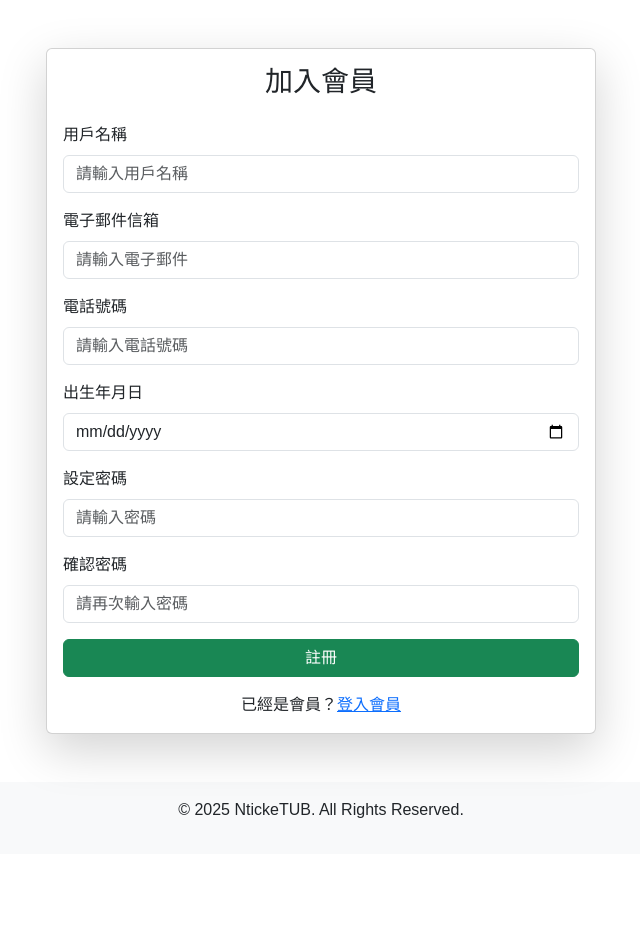
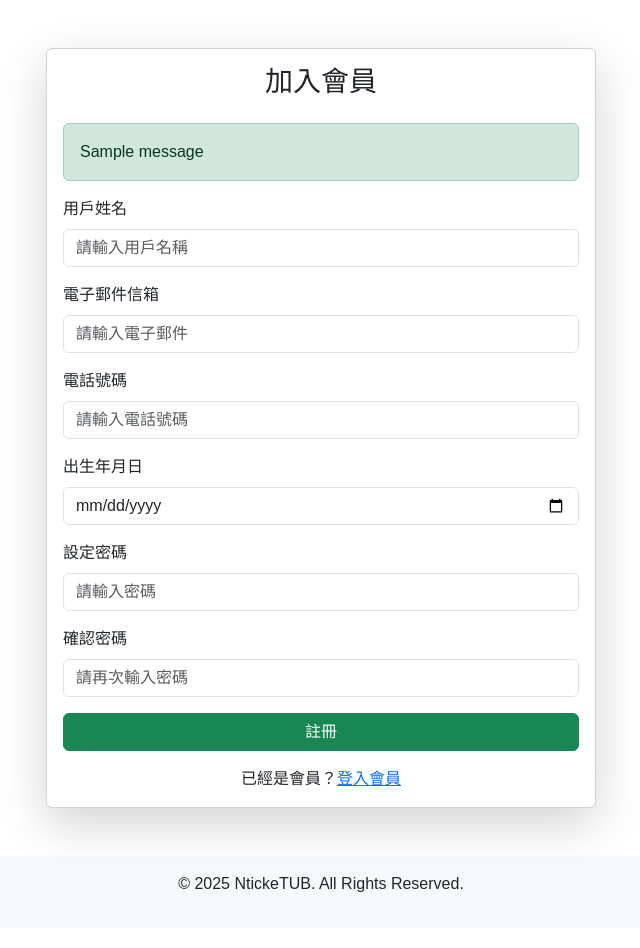
Before and after one commit to Aurororara/ticket-system, a Flask app: page /register in a window 1280 px wide. Shown: the part 74-1022 px from the top of the page, without its empty margins (319-959 px from the left). Before the commit the page ends 892 px from the top, so only its background shows below. Run offline with Flask 3, Linux system fonts and the light colour scheme; tables that the repository leaves empty hold one stand-in row (values such as "Sample post"); one stand-in notice (Sample message) is shown.

Commit message:
希望可以

```diff
--- a/app.py
+++ b/app.py
@@ -83,7 +83,7 @@ def load_user(user_id):
     return Member.query.get(int(user_id))
 
 # =======================
-# 登入
+# 登入登出
 # =======================
 @app.route('/login', methods=['GET', 'POST'])
 def login():
--- a/models/member.py
+++ b/models/member.py
@@ -5,13 +5,12 @@ class Member(UserMixin, db.Model):  # ← 加上 UserMixin
   __tablename__ = 'member'
   mem_id = db.Column(db.Integer, primary_key=True)
   mem_name = db.Column(db.String(255))
-  mem_acc = db.Column(db.String(255))
   mem_email = db.Column(db.String(255))
   mem_pwd = db.Column(db.String(255))
   birthday = db.Column(db.Date)
   mem_phone = db.Column(db.String(20))
-  createdAt = db.Column(db.Date)
-  updatedAt = db.Column(db.Date)
+  createdAt = db.Column(db.DateTime)
+  updatedAt = db.Column(db.DateTime)
 
   def get_id(self):
     return str(self.mem_id)  # 這樣 Flask-Login 才知道登入的是誰
--- a/templates/register.html
+++ b/templates/register.html
@@ -7,10 +7,23 @@
   <div class="card shadow-lg" style="max-width: 550px; width: 100%;">
     <div class="card-body">
       <h3 class="card-title text-center mb-4">加入會員</h3>
+
+      {% with messages = get_flashed_messages(with_categories=true) %}
+        {% if messages %}
+          <div class="mb-3">
+            {% for category, message in messages %}
+              <div class="alert alert-{{ category }}" role="alert">
+                {{ message }}
+              </div>
+            {% endfor %}
+          </div>
+        {% endif %}
+      {% endwith %}
+
       <form method="POST" action="{{ url_for('register') }}">
 
         <div class="mb-3">
-          <label for="name" class="form-label">用戶名稱</label>
+          <label for="name" class="form-label">用戶姓名</label>
           <input type="text" class="form-control" id="name" name="name" placeholder="請輸入用戶名稱" required>
         </div>
 
@@ -28,7 +41,6 @@
           <label for="birthday" class="form-label">出生年月日</label>
           <input type="date" class="form-control" id="birthday" name="birthday" required>
         </div>
-
 
         <div class="mb-3">
           <label for="password" class="form-label">設定密碼</label>
```
